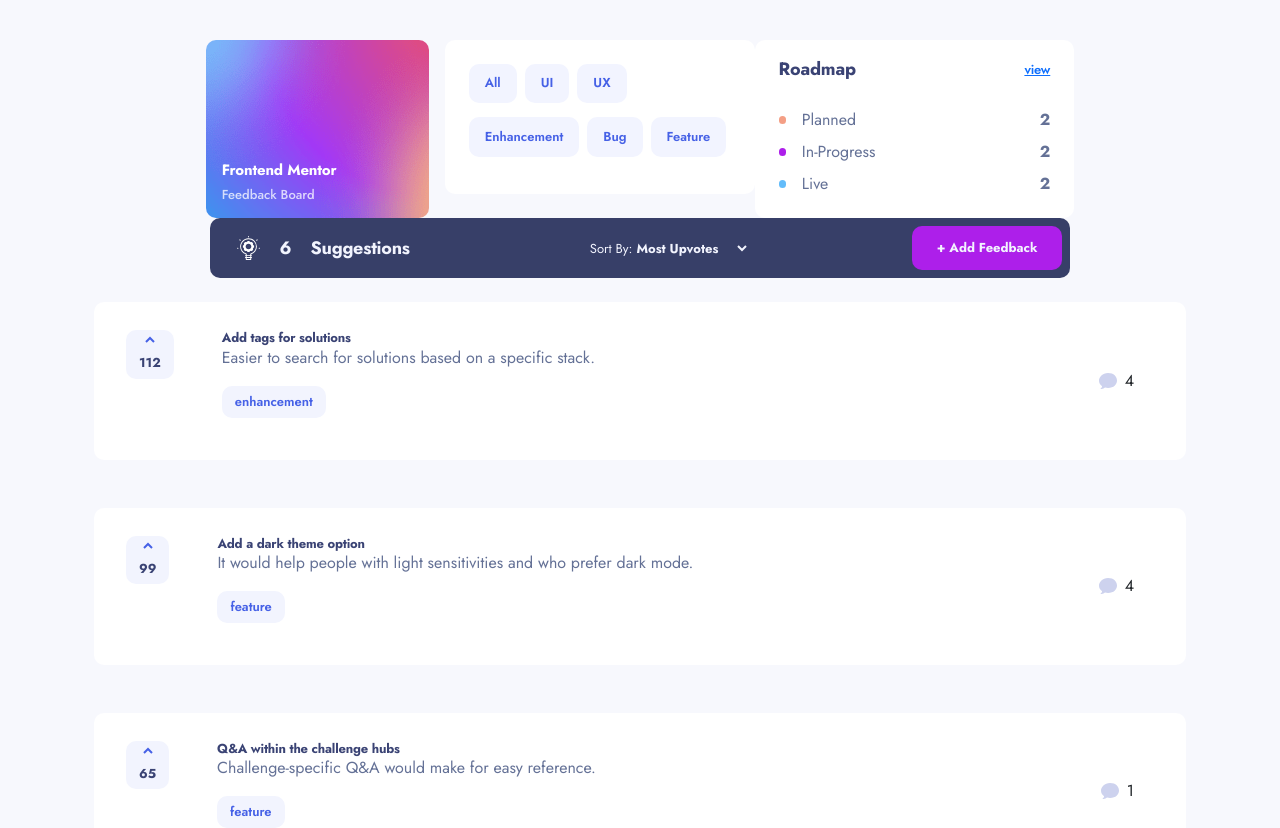
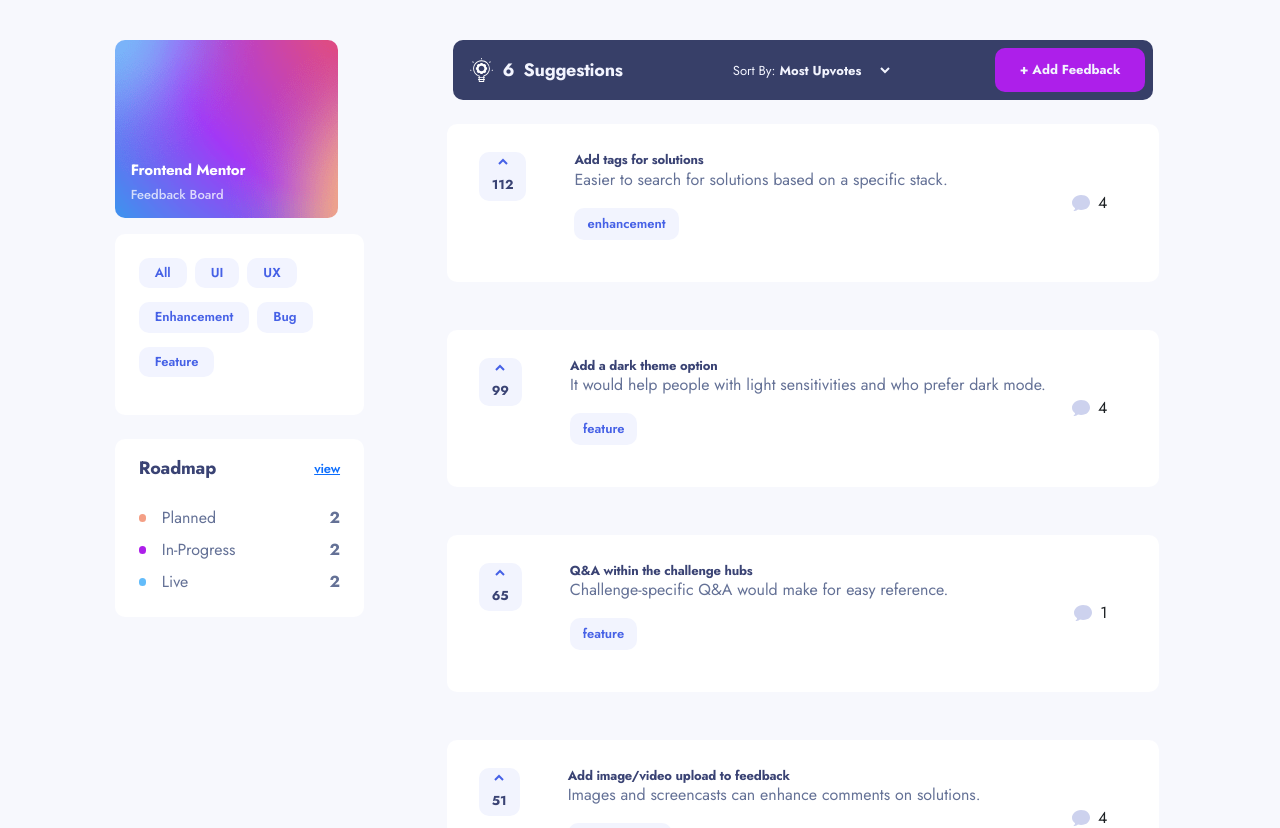
Before and after one commit to mariamo101/team-2, a React (Vite) app: page / in a window 1280 px wide. Shown: the top 828 px of the page. Built offline with nearby package versions, Linux system fonts and the light colour scheme.

Commit message:
WIP: finish desktop responsive page

```diff
--- a/src/components/feedbackboard/FeedBackBoard.jsx
+++ b/src/components/feedbackboard/FeedBackBoard.jsx
@@ -7,7 +7,7 @@ import { Container, Row, Col } from "reactstrap";
 import emptyFeedback from "/assets/suggestions/illustration-empty.svg";
 import MainButton from "./mainButton/MainButton";
 import GradientBoard from "./gradientBoard/GradientBoard";
-// import GradiantColuns from "./gradientBoard/desktopRow/GradiantColuns";
+import GradiantColuns from "./gradientBoard/desktopRow/GradiantColuns";
 
 const FeedBackBoard = () => {
   const { productData } = useContext(FeedbackContext);
@@ -15,9 +15,6 @@ const FeedBackBoard = () => {
   if (productData.length === 0) {
     return (
       <>
-        {/* <div>
-          <MobileHeader />
-        </div> */}
         <Container>
           <div className={styles.noFeedback}>
             <img src={emptyFeedback} alt="Empty Feedbacks" />
@@ -34,15 +31,12 @@ const FeedBackBoard = () => {
   }
   return (
     <>
-      <GradientBoard />
+      <Row className="place-content-center">
+        <Col lg="3">
+          <GradiantColuns />
+        </Col>
+        <Col lg="7" md="12">
           <MobileHeader />
-
-      <Container>
-        <Row>
-          {/* <div className="hidden tablet:block"> */}
-          <Col lg="3">{/* <GradientBoard /> */}</Col>
-          {/* </div> */}
-          <Col lg="12">
           <div>
             {productData.map((product) => (
               <Container key={Math.floor(Math.random() * Date.now())}>
@@ -53,7 +47,6 @@ const FeedBackBoard = () => {
           </div>
         </Col>
       </Row>
-      </Container>
     </>
   );
 };
--- a/src/components/feedbackboard/gradientBoard/desktopRow/GradiantColuns.jsx
+++ b/src/components/feedbackboard/gradientBoard/desktopRow/GradiantColuns.jsx
@@ -13,7 +13,7 @@ export default function () {
     setMenu((prew) => setMenu(!prew));
   };
   return (
-    <div className={styles.tabletBar}>
+    <div className={`${styles.tabletBar} flex-col`}>
       <div className={styles.gradientBoard}>
         <div>
           <h1>Frontend Mentor</h1>
@@ -28,7 +28,8 @@ export default function () {
         />
         {menu && <SideBar menu={menu} toggleMenu={toggleMenu} />}
       </div>
-      <div className="hidden md:flex  justify-around  desktop:flex-wrap">
+
+      <div className={styles.board}>
         <ButtonBoard />
         <RoadBoard />
       </div>
--- a/src/components/feedbackboard/gradientBoard/desktopRow/GradiantColuns.module.css
+++ b/src/components/feedbackboard/gradientBoard/desktopRow/GradiantColuns.module.css
@@ -23,6 +23,9 @@ h2 {
   color: rgba(var(--text-white));
   opacity: 0.75;
 }
+.board {
+  display: none;
+}
 @media screen and (min-width: 48rem) {
   .gradientBoard {
     background-image: url(/assets/suggestions/tablet/background-header.png);
@@ -31,6 +34,9 @@ h2 {
     border-radius: 0.625rem;
     align-items: flex-end;
   }
+  .board {
+    display: flex;
+  }
   h2 {
     margin-top: 0.5rem;
   }
@@ -38,23 +44,31 @@ h2 {
     display: none;
   }
   .tabletBar {
+    width: 85%;
     margin: 2.5rem auto 0 auto;
     gap: 1rem;
-    width: 75%;
     display: flex;
+    flex-direction: row;
     justify-content: center;
   }
 }
-
+@media screen and (min-width: 62rem) {
+  .tabletBar {
+    flex-direction: column;
+    width: 96%;
+  }
+  .board {
+    flex-direction: column;
+  }
+}
 @media screen and (min-width: 90rem) {
   .tabletBar {
-    display: none;
-    /* display: flex;
     flex-direction: column;
-    width: 100%;
-    align-content: center;
     justify-content: center;
-    align-items: center;
-    margin-top: -5rem; */
   }
 }
+@media screen and (min-width: 87.5rem) {
+  .gradientBoard {
+    width: 15.9375rem;
+  }
+}
--- a/src/components/feedbackboard/headerContainer/MobileHeader.jsx
+++ b/src/components/feedbackboard/headerContainer/MobileHeader.jsx
@@ -1,6 +1,5 @@
 import styles from "./MobileHeader.module.css";
 import MainButton from "../mainButton/MainButton";
-import GradientBoard from "../gradientBoard/GradientBoard";
 import suggestion from "/assets/suggestions/icon-suggestions.svg";
 export default function MobileHeader() {
   return (
--- a/src/components/feedbackboard/headerContainer/MobileHeader.module.css
+++ b/src/components/feedbackboard/headerContainer/MobileHeader.module.css
@@ -46,8 +46,7 @@ select {
 @media screen and (min-width: 48rem) {
   .blueCont {
     margin: 0 auto 1.5rem auto;
-    width: 75%;
-    max-width: 53.75rem;
+    max-width: 43.75rem;
     border-radius: 0.625rem;
   }
   .headerSuggestions {
@@ -65,6 +64,11 @@ select {
     letter-spacing: -0.01563rem;
   }
 }
+@media screen and (min-width: 62rem) {
+  .blueCont {
+    margin-top: 2.5rem;
+  }
+}
 @media screen and (min-width: 90rem) {
   .blueCont {
     display: flex;
--- a/src/components/feedbackboard/sideBar/SideBar.module.css
+++ b/src/components/feedbackboard/sideBar/SideBar.module.css
@@ -32,3 +32,12 @@
   background-color: rgba(0, 0, 0, 0.5);
   z-index: 998;
 }
+
+@media screen and (min-width: 48rem) {
+  .sidebar,
+  .open,
+  .content,
+  .overlay {
+    display: none;
+  }
+}
--- a/src/components/feedbackboard/sideBar/buttonBoard/ButtonBoard.module.css
+++ b/src/components/feedbackboard/sideBar/buttonBoard/ButtonBoard.module.css
@@ -7,20 +7,31 @@
   display: flex;
   flex-wrap: wrap;
 }
-@media screen and (min-width: 48rem) {
+/* @media screen and (min-width: 48rem) {
   .buttonBoard {
-    /* margin: 0 auto 1.5rem auto; */
+
     width: 44%;
     max-width: 53.75rem;
     border-radius: 0.625rem;
     min-width: 13rem;
   }
-}
+} */
 @media screen and (min-width: 48rem) {
   .buttonBoard {
-    width: 77%;
+    margin-right: 1rem;
+    width: 60%;
     max-width: 53.75rem;
     border-radius: 0.625rem;
     min-width: 13rem;
   }
 }
+@media screen and (min-width: 60rem) {
+  .buttonBoard {
+    width: 100%;
+  }
+}
+@media screen and (min-width: 75rem) {
+  .buttonBoard {
+    width: 86%;
+  }
+}
--- a/src/components/feedbackboard/sideBar/roadBoard/RoadBoard.module.css
+++ b/src/components/feedbackboard/sideBar/roadBoard/RoadBoard.module.css
@@ -47,15 +47,20 @@
 .view:hover {
   color: rgba(var(--view-h));
 }
+
 @media screen and (min-width: 48rem) {
   .roadBoard {
-    width: 40%;
+    width: 60%;
     height: 11.125rem;
   }
 }
-@media screen and (min-width: 48rem) {
+@media screen and (min-width: 60rem) {
   .roadBoard {
-    width: 79%;
-    height: 11.125rem;
+    width: 100%;
   }
 }
+@media screen and (min-width: 75rem) {
+  .roadBoard {
+    width: 86%;
+  }
+}
```
Lines whose indentation alone changed are shown as unchanged.
